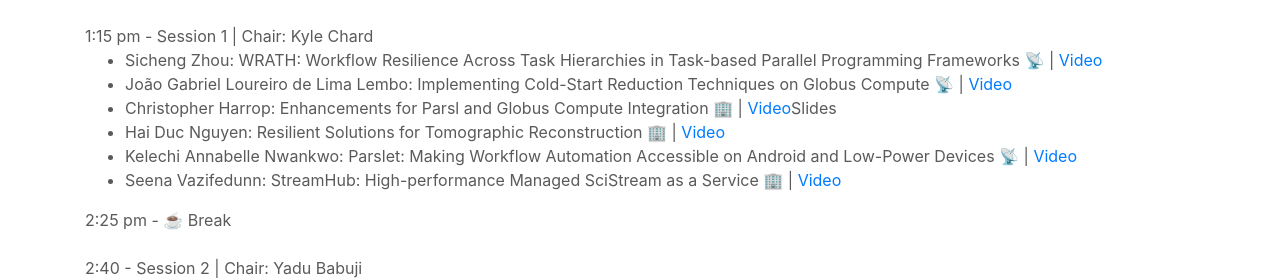
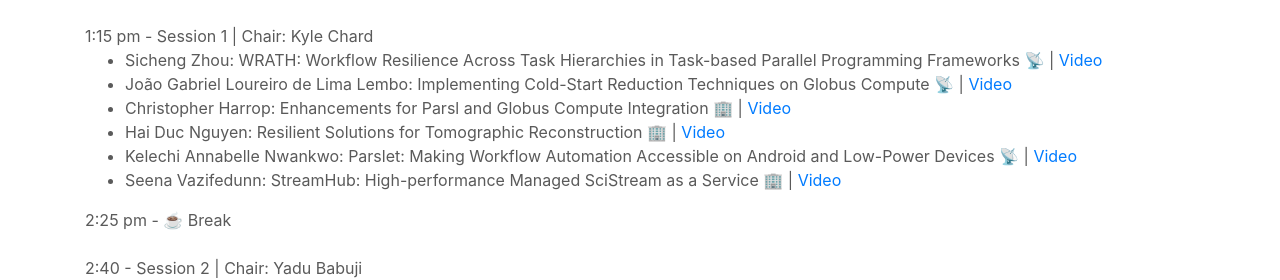
Before and after one commit to Parsl/parsl.github.io, a Jekyll site: the page built from parslfest/parslfest2025.html, in a window 1280 px wide and 900 px high, scrolled down 1272 px. Shown: the part 162-442 px from the top of the window. Built offline with Jekyll 4.4.1, drawn with Linux system fonts in a browser that asks for light colours.

Commit message:
Update parslfest2025.html

```diff
--- a/parslfest/parslfest2025.html
+++ b/parslfest/parslfest2025.html
@@ -139,7 +139,7 @@
       <ul>
 		<li>Sicheng Zhou: WRATH: Workflow Resilience Across Task Hierarchies in Task-based Parallel Programming Frameworks 📡 | <a href="https://youtu.be/WhHWqIUzfOw" target="_blank">Video</a></li>
 		<li>João Gabriel Loureiro de Lima Lembo: Implementing Cold-Start Reduction Techniques on Globus Compute 📡  |  <a href="https://youtu.be/Bhlp_B99aqM" target="_blank">Video</a></li>
-		<li>Christopher Harrop: Enhancements for Parsl and Globus Compute Integration 🏢  |  <a href="https://youtu.be/QD5nqyDiIVw" target="_blank">Video</a • <a href="https://drive.google.com/file/d/1_nxzK2BcR4pselsLY9tK4wxVlRRneIUU/view?usp=sharing" target="_blank">Slides</a></li>
+		<li>Christopher Harrop: Enhancements for Parsl and Globus Compute Integration 🏢  |  <a href="https://youtu.be/QD5nqyDiIVw" target="_blank">Video</a></li>
 		<li>Hai Duc Nguyen: Resilient Solutions for Tomographic Reconstruction 🏢  |  <a href="https://youtu.be/Bh9Ri8EfqfI" target="_blank">Video</a></li>
 		<li>Kelechi Annabelle Nwankwo: Parslet: Making Workflow Automation Accessible on Android and Low-Power Devices 📡  |  <a href="https://youtu.be/MlWqxflEWlo" target="_blank">Video</a></li>
 		<li>Seena Vazifedunn: StreamHub: High-performance Managed SciStream as a Service 🏢  |  <a href="https://youtu.be/MRS5fnB7FTw" target="_blank">Video</a></li>
```
